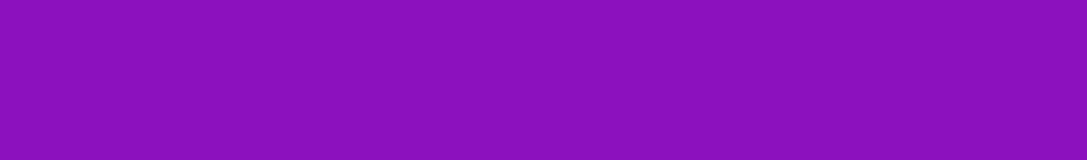
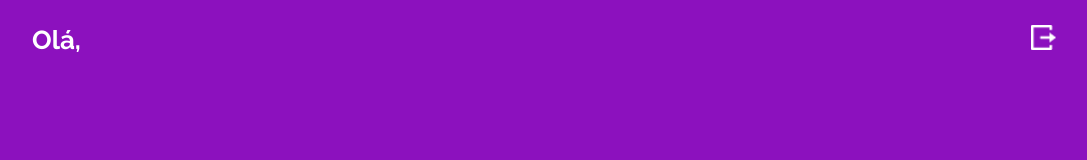
Before and after one commit to OtavioBGoulart/projeto14-mywallet-front, a React (Create React App) app: page /transactions in a window 1280 px wide. Shown: the top 160 px of the page, without its empty margins (96-1183 px from the left). Built offline with nearby package versions, Linux system fonts and the light colour scheme; a web font is replaced by a local one.

Commit message:
refact: authcontext and using localstorage

```diff
--- a/src/App.js
+++ b/src/App.js
@@ -1,20 +1,22 @@
-import GlobalStyle from "./styles/GlobalStyle";
+import GlobalStyle from "./assets/styles/GlobalStyle";
 import { BrowserRouter, Routes, Route } from "react-router-dom";
 import SinginPage from "./pages/SinginPage/SinginPage";
 import SingupPage from "./pages/SingupPage/SingupPage";
 import TransactionsPage from "./pages/TransactionsHistoryPage/TransactionsHistoryPage";
-import AuthContext from "./contexts/authContext";
-import { useState } from "react";
+//import AuthContext from "./contexts/authContext";
+import { AuthProvider } from "./contexts/authContext";
+//import { useState } from "react";
 
 
 
 export default function App() {
 
-    const [token, setToken] = useState("");
+    // const [token, setToken] = useState("");
+    // const [userName, setUserName] = useState("");
 
     return (
 
-        <AuthContext.Provider value = {{token, setToken}}>
+        <AuthProvider>
             <BrowserRouter>
                 <GlobalStyle />
                 <Routes>
@@ -23,6 +25,6 @@ export default function App() {
                     <Route path="/transactions" element={<TransactionsPage />} />
                 </Routes>
             </BrowserRouter>
-        </AuthContext.Provider>
+        </AuthProvider>
     )
 }
--- a/src/contexts/authContext.js
+++ b/src/contexts/authContext.js
@@ -1,5 +1,19 @@
-import { createContext } from "react";
+import { createContext, useState } from "react";
 
 const AuthContext = createContext();
 
+export function AuthProvider({ children }) {
+    const persistedToken = JSON.parse(localStorage.getItem("token"));
+    const persistedName = JSON.parse(localStorage.getItem("userName"));
+    const [token, setToken] = useState(persistedToken);
+    const [userName, setUserName] = useState(persistedName);
+
+
+    return (
+      <AuthContext.Provider value={{ token, setToken, userName, setUserName }}>
+        {children}
+      </AuthContext.Provider>
+    )
+  }
+
 export default AuthContext;
--- a/src/pages/SinginPage/SinginPage.js
+++ b/src/pages/SinginPage/SinginPage.js
@@ -1,17 +1,23 @@
 import { Link } from "react-router-dom"
 import styled from "styled-components"
-import { useContext, useState } from "react";
+import { useContext, useEffect, useState } from "react";
 import { useNavigate } from "react-router-dom";
 import axios from "axios";
 import AuthContext from "../../contexts/authContext";
 
 
 export default function SinginPage() {
-    const { setToken } = useContext(AuthContext)
+    const { token, userName, setToken, setUserName } = useContext(AuthContext);
     const [form, setForm] = useState({ email: "", password: "" });
     const URL = "http://localhost:5000/sing-in"
 
     const navigate = useNavigate();
+
+    useEffect(() => {
+        if (token && userName) {
+          navigate("/transactions");
+        }
+      }, []);
 
     function handleForm(e) {
         const { name, value } = e.target;
@@ -32,6 +38,9 @@ export default function SinginPage() {
             const promise = await axios.post(URL, body);
             console.log(promise.data.token);
             setToken(promise.data.token);
+            setUserName(promise.data.userName);
+            localStorage.setItem("token", JSON.stringify(promise.data.token));
+            localStorage.setItem("userName", JSON.stringify(promise.data.userName));
             navigate("/transactions");
         } catch (error) {
             console.log(error);
--- a/src/pages/TransactionsHistoryPage/TransactionsHistoryPage.js
+++ b/src/pages/TransactionsHistoryPage/TransactionsHistoryPage.js
@@ -1,13 +1,64 @@
-import { useContext } from "react"
-import AuthContext from "../../contexts/authContext"
+import { useContext, useEffect, useState } from "react";
+import styled from "styled-components";
+import AuthContext from "../../contexts/authContext";
+import logout from "../../assets/images/Logout.png";
 
 export default function TransactionsPage() {
 
-    const { token } = useContext(AuthContext);
+    const { token, userName } = useContext(AuthContext);
     console.log(token);
+    console.log(userName);
+    //const [transactions, setTransactions] = useState([]);
 
+    // useEffect( () => {
+    //     const URL = "http://localhost:5000/history";
 
+    //     try {
+
+    //     } catch {
+
+    //     }
+    // })
     return (
-        <div>{token}</div>
+        <>
+            <TopContainer>
+                <Name><h1>Olá, {userName}</h1></Name>
+                <LogoutImage>
+                    <img src={logout} alt="Logout" />
+                </LogoutImage>
+            </TopContainer>
+            {/* <TransactionsContainer>
+
+            </TransactionsContainer> */}
+
+        </>
     )
 }
+
+const TopContainer = styled.div`
+    width: 80vw;
+    margin: 25px auto;
+    display: flex;
+    justify-content: space-between;
+
+`
+
+const Name = styled.div`
+    h1 {
+    font-family: 'Raleway';
+    font-style: normal;
+    font-weight: 700;
+    font-size: 26px;
+    line-height: 31px;
+    color: #FFFFFF;
+    }
+`
+
+const LogoutImage = styled.div`
+    width: 25px;
+    height: 25px;
+    img {
+        width: 100%;
+        height: 100%;
+    }
+`
```
Also changed, not shown: src/assets/images/Logout.png (added), src/assets/styles/GlobalStyle.js (renamed from src/styles/GlobalStyle.js).
